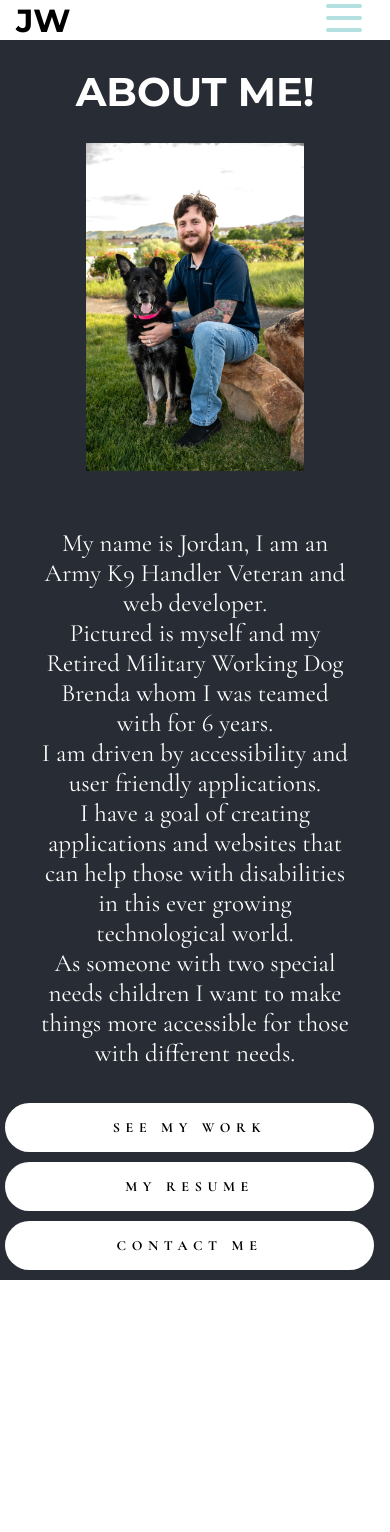
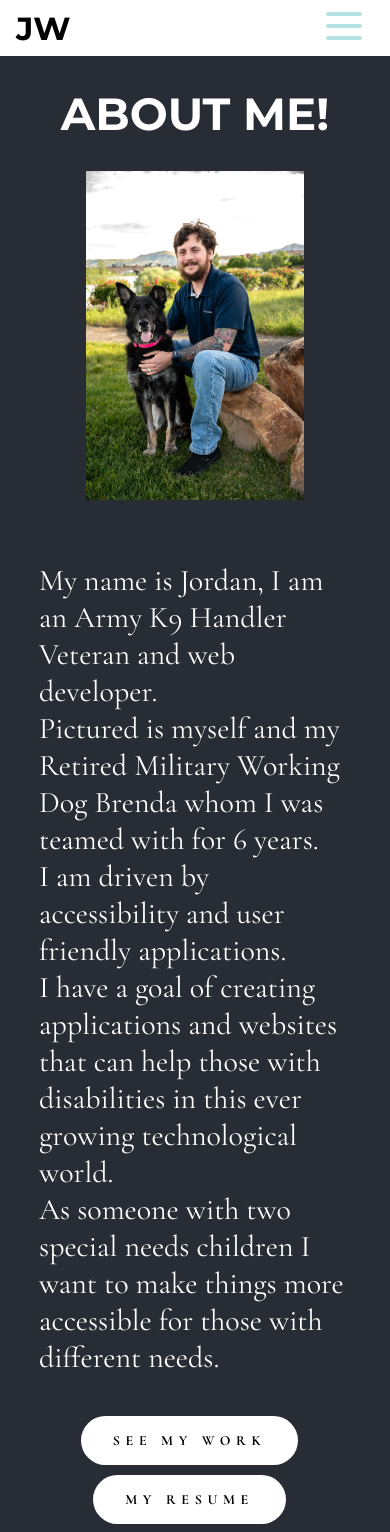
Before and after one commit to JWill06/Portfolio, a React (Create React App) app: page /about in a window 390 px wide. Shown: the top 1532 px of the page. Before the commit the page ends 1280 px from the top, so only its background shows below. Built offline with nearby package versions, Linux system fonts and the light colour scheme.

Commit message:
updated styling changes

```diff
--- a/src/About/About.css
+++ b/src/About/About.css
@@ -38,7 +38,9 @@
   color: black;
   text-align: center;
 }
-
+.button.workLink:hover {
+  background-color: #B5E0E1;
+}
 .navigation-links {
   display: flex;
   flex-direction: row;
@@ -48,7 +50,7 @@
   justify-content: space-evenly;
   text-align: center;
 }
-/* @media (min-height: 1080px) and (max-width: 1920px){
+@media (min-height: 1080px) and (max-width: 1920px){
   .About-wrapper {
     display: flex;
     height: fit-content;
@@ -73,7 +75,7 @@
   .button.workLink {
     font-size: 20px;
   }
-} */
+}
 
 @media (min-width: 821px) and (max-width: 1558px){
   .About-wrapper {
@@ -147,7 +149,7 @@
 }
 
 
-@media  (min-width: 394px) and (max-width: 480px){
+@media (max-width: 480px){
   .About-wrapper {
     width: 100%;
     display: flex;
@@ -178,17 +180,19 @@
   .navigation-links {
     display: flex;
     flex-direction: column;
+    align-items: center;
   }
 
   .button.workLink {
     margin-right: 1rem;
     font-size: 14px;
     text-align: center;
+    width: fit-content;
   }
 
 }
 
-@media (min-width: 350px) and (max-width: 393px){
+/* @media (min-width: 350px) and (max-width: 393px){
   .About-wrapper {
     display: flex;
     flex-direction: column;
@@ -226,7 +230,7 @@
     font-size: 14px;
     text-align: center;
   }
-}
+} */
 @media (min-width: 1080px) and (max-height: 820px) and (orientation: landscape){
   .About-wrapper {
     display: flex;
--- a/src/NavBar/NavBar.css
+++ b/src/NavBar/NavBar.css
@@ -4,7 +4,7 @@
   height: 8vh;
   align-items: center;
   font-size: 24px;
-  padding: 0 1em;
+  padding: .5em 1em;
 }
 
 .menu-button {
@@ -61,6 +61,11 @@
   color: #3B3937;
 }
 
+.nav-location:hover {
+  color: #B5E0E1;
+  border-bottom: 2px solid #B5E0E1;
+}
+
 .location-container {
   display: flex;
   justify-content: space-between;
--- a/src/Work/Work.css
+++ b/src/Work/Work.css
@@ -4,8 +4,9 @@
     flex-direction: column;
     align-items: center;
     justify-content: center;
-    background-color: #B5E0E1;;
+    background-color: #B5E0E1;
     width: 100%;
+    overflow-x: hidden;
     h1 {
         font-size: 70px;
         color: #203845;
```
